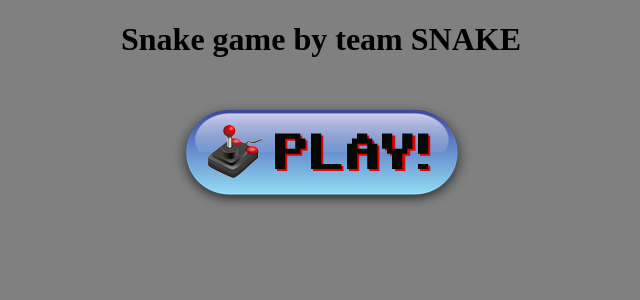
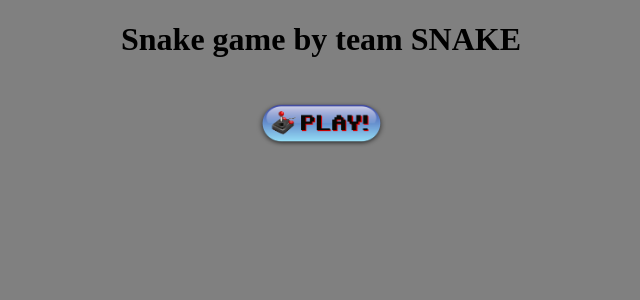
Before and after one commit to rolandgonczi/CodeCool-snakeGAME-JS, a Flask app: page / in a window 1280 px wide. Shown: the top 300 px of the page, without its empty margins (319-959 px from the left). Run offline with Flask 2, Linux system fonts and the light colour scheme; some web fonts are replaced.

Commit message:
css and score plus a game button

```diff
--- a/static/snake_style.css
+++ b/static/snake_style.css
@@ -52,6 +52,14 @@ td  {
 
 }
 
+img {
+    display: block;
+    max-width: 130px;
+    max-height: 55px;
+    width: auto;
+    height: auto;
+}
+
 button {
     background-color: transparent;
     border: none;
```
